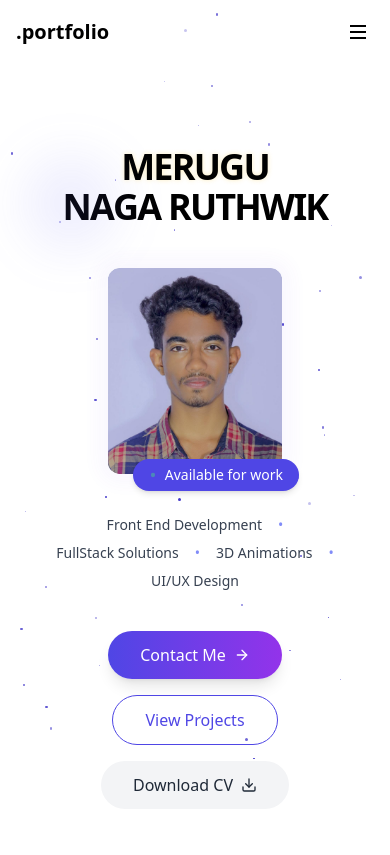
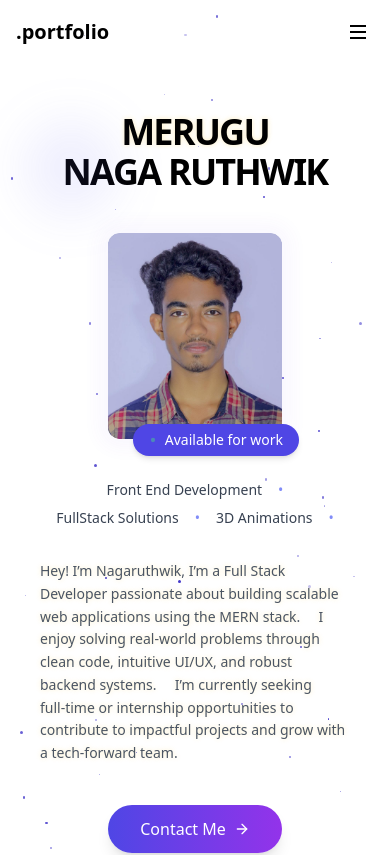
Before and after one commit to ruthwik162/nagaruthwik-portfolio, a React (Vite) app: page /portfolio/ in a window 390 px wide. Shown: the top 855 px of the page. Built offline with nearby package versions, Linux system fonts and the light colour scheme.

Commit message:
Minor updates

```diff
--- a/index.html
+++ b/index.html
@@ -1,11 +1,32 @@
-<!doctype html>
+<!DOCTYPE html>
 <html lang="en">
 
 <head>
   <meta charset="UTF-8" />
-  <link rel="icon" type="image/svg+xml" href="/logo.png" />
+  <link rel="icon" type="image/png" href="/logo.png" />
   <meta name="viewport" content="width=device-width, initial-scale=1.0" />
-  <title>NagaRuthwik</title>
+
+  <title>Nagaruthwik | Full Stack Developer Portfolio</title>
+
+  <!-- SEO Meta Tags -->
+  <meta name="description" content="Explore the portfolio of Nagaruthwik Merugu, a Full Stack Developer specializing in MERN stack, building optimized and scalable web applications." />
+  <meta name="keywords" content="Nagaruthwik, Full Stack Developer, MERN, React, Node.js, MongoDB, Portfolio" />
+  <meta name="author" content="Nagaruthwik Merugu" />
+
+  <!-- Open Graph (Facebook, LinkedIn) -->
+  <meta property="og:title" content="Nagaruthwik | Full Stack Developer Portfolio" />
+  <meta property="og:description" content="Check out the projects, skills, and experience of Full Stack Developer Nagaruthwik Merugu." />
+  <meta property="og:image" content="https://nagaruthwik-portfolio.vercel.app/preview.png" />
+  <meta property="og:url" content="https://nagaruthwik-portfolio.vercel.app/" />
+  <meta property="og:type" content="website" />
+
+  <!-- Twitter Card -->
+  <meta name="twitter:card" content="summary_large_image" />
+  <meta name="twitter:title" content="Nagaruthwik | Full Stack Developer Portfolio" />
+  <meta name="twitter:description" content="Portfolio site showcasing full stack MERN projects, skills, and experience." />
+  <meta name="twitter:image" content="https://nagaruthwik-portfolio.vercel.app/preview.png" />
+
+  <!-- Clean URL Handling (Vite SPA fallback) -->
   <script type="text/javascript">
     (function (l) {
       if (l.search[1] === "/") {
--- a/package.json
+++ b/package.json
@@ -18,6 +18,7 @@
     "gsap": "^3.13.0",
     "react": "^19.1.0",
     "react-dom": "^19.1.0",
+    "react-hot-toast": "^2.5.2",
     "react-icons": "^5.5.0",
     "react-intersection-observer": "^9.16.0",
     "react-router-dom": "^7.6.2"
--- a/src/App.jsx
+++ b/src/App.jsx
@@ -10,12 +10,14 @@ import Profile from "./Components/Profile";
 import Projects from "./Components/Projects";
 import Form from "./Components/Form";
 import Education from "./Components/Education";
+import { Toaster } from "react-hot-toast";
 
 function App() {
   return (
     <ThemeProvider>
       <CursorTracker />
       <Navbar />
+      <Toaster/>
 
       {/* Main sections with IDs for scrolling */}
       <section id="home"><Home /></section>
--- a/src/Components/Form.jsx
+++ b/src/Components/Form.jsx
@@ -4,6 +4,7 @@ import { useInView } from 'react-intersection-observer';
 import StarBackground from '../ThemeContext/StarBackground';
 import { FiSend, FiCheckCircle, FiInfo, FiMapPin, FiPhone, FiMail, FiGithub, FiLinkedin, FiTwitter } from 'react-icons/fi';
 import { FaPaperPlane } from 'react-icons/fa';
+import toast from 'react-hot-toast';
 
 // Animation variants
 const fadeUp = {
@@ -104,9 +105,10 @@ const Form = () => {
         setSubmitSuccess(true);
         setFormData({ name: '', email: '', message: '' });
         setTimeout(() => setSubmitSuccess(false), 3000);
+        toast.success("Thank you! Your message has been sent successfully.")
       } catch (error) {
         console.error('Error submitting form:', error);
-        alert('Something went wrong. Please try again later.');
+        toast.error('Something went wrong. Please try again later.')
       } finally {
         setIsSubmitting(false);
       }
--- a/src/Components/Home.jsx
+++ b/src/Components/Home.jsx
@@ -209,7 +209,7 @@ const Home = () => {
                 ref={starsRef}
                 className="absolute inset-0 pointer-events-none z-0 overflow-hidden"
             />
-            <StarBackground/>
+            <StarBackground />
             {/* Custom cursor follower for name hover */}
 
 
@@ -222,7 +222,7 @@ const Home = () => {
                         <motion.h1
                             initial="hidden"
                             animate={inView ? "visible" : "hidden"}
-                            className="text-4xl sm:text-6xl md:text-7xl font-bold transform md:-translate-x-20 uppercase tracking-tighter flex flex-wrap relative"
+                            className="text-4xl sm:text-6xl md:text-9xl font-bold transform md:-translate-x-0 uppercase tracking-tighter flex flex-wrap relative"
                             style={{
                                 textShadow: theme === 'dark'
                                     ? '0 0 10px rgba(124, 58, 237, 0.5)'
@@ -249,7 +249,7 @@ const Home = () => {
                         <motion.h2
                             initial="hidden"
                             animate={inView ? "visible" : "hidden"}
-                            className="text-4xl sm:text-6xl md:text-7xl font-bold uppercase tracking-tighter flex flex-wrap"
+                            className="text-4xl sm:text-6xl md:text-9xl font-bold uppercase tracking-tighter flex flex-wrap"
                         >
                             {"Naga Ruthwik".split("").map((char, index) => (
                                 <motion.span
@@ -335,7 +335,7 @@ const Home = () => {
                         animate={inView ? "visible" : "hidden"}
                         className="max-w-4xl font-poppins text-sm sm:text-lg text-gray-700 dark:text-gray-300 flex flex-wrap gap-x-4 gap-y-2 justify-center md:justify-start"
                     >
-                        {"Front End Development | FullStack Solutions | 3D Animations | UI/UX Design"
+                        {"Front End Development | FullStack Solutions | 3D Animations"
                             .split("|")
                             .map((word, index) => (
                                 <React.Fragment key={index}>
@@ -359,6 +359,39 @@ const Home = () => {
                                 </React.Fragment>
                             ))}
                     </motion.p>
+
+                    <motion.p
+                        initial="hidden"
+                        animate={inView ? "visible" : "hidden"}
+                        className="mt-8 text-sm sm:text-md md:text-lg font-light max-w-3xl leading-relaxed text-gray-600 dark:text-gray-300"
+                        style={{
+                            textShadow: theme === 'dark'
+                                ? '0 0 10px rgba(124, 58, 237, 0.5)'
+                                : '0 0 5px rgba(250, 200, 50, 0.3)'
+                        }}
+                    >
+                        {`
+Hey! I’m Nagaruthwik, I’m a Full Stack Developer passionate about building scalable web applications using the MERN stack.
+    I enjoy solving real-world problems through clean code, intuitive UI/UX, and robust backend systems.
+    I’m currently seeking full-time or internship opportunities to contribute to impactful projects and grow with a tech-forward team.
+  `.split(" ").map((word, index) => (
+                            <motion.span
+                                key={index}
+                                custom={index}
+                                variants={fadeRotateLeftVariants}
+                                className="inline-block hover:text-indigo-400 transition-colors duration-300"
+                                whileHover={{
+                                    y: -5,
+                                    scale: 1.1,
+                                    color: '#818cf8'
+                                }}
+                            >
+                                {word}&nbsp;
+                            </motion.span>
+                        ))}
+                    </motion.p>
+
+
 
                     <motion.div
                         initial={{ opacity: 0, y: 20 }}
--- a/src/Components/Projects.jsx
+++ b/src/Components/Projects.jsx
@@ -48,8 +48,8 @@ const Projects = () => {
             title: "Teacher-Student Appointment",
             description:
                 "A full-stack web application designed to streamline academic scheduling between students and teachers. This project enables seamless booking of appointments, allowing students to view faculty availability by department, book time slots, and receive confirmation—all through an intuitive, responsive interface.\n\nTeachers have their own dashboard to manage, approve, or decline requests and monitor upcoming sessions.\n\nKey Features:\n• Real-time student–teacher appointment booking\n• Department-wise faculty browsing\n• Teacher and student dashboards with appointment history\n• Admin access to update/delete teacher/student and view all appointments\n• Login system with role-based access\n• Smooth UI/UX with animated transitions\n• Fully responsive across devices\n• Deployed on Render with dynamic routing",
-            technologies: ["Next.js", "Sanity.io", "GSAP", "Framer Motion", "SEO"],
-            github: "https://github.com/yourusername/teacher-student-appointment",
+            technologies: [ "MERN-Stack", "GSAP","Firebase", "Framer Motion", "SEO","Tailwind CSS"],
+            github: "https://github.com/ruthwik162/teacher-student-appointment",
             liveDemo: "https://teacher-student-appointment-a7hf.onrender.com/",
             image: assets.mainbanner
         },
@@ -57,8 +57,8 @@ const Projects = () => {
             title: "Hostel Management Web Application",
             description:
                 "Developed a full-stack web application to streamline university hostel operations, with separate dashboards for students and administrators.\n\n🔹 User Features:\n• JWT-based signup & login for secure access\n• Room browsing and plan selection (boys/girls)\n• Razorpay integration for seamless payments\n• Automated room allocation after payment using Razorpay transaction ID\n\n🔹 Admin Features:\n• Admin dashboard for managing room assignments, viewing occupancy, and tracking user activity\n• Complaint system for students to report issues\n• Predictive food planning using regression models to forecast needs\n\n🔧 Stack: Spring Boot REST APIs, React + Tailwind CSS frontend, and Spring Security for role-based access.",
-            technologies: ["React", "Spring Boot", "Tailwind CSS", "Razorpay", "Spring Security"],
-            github: "https://github.com/yourusername/hostel-management",
+            technologies: ["React", "Spring Boot", "Tailwind CSS", "Razorpay", "Spring Security","Tailwind CSS"],
+            github: "https://github.com/ruthwik162/malla-reddy-university",
             liveDemo: "https://ruthwik162.github.io/malla-reddy-university/",
             image: assets.hostel
         }
@@ -214,7 +214,7 @@ const Projects = () => {
                             >
                                 <div
                                     ref={el => markersRef.current[index] = el}
-                                    className="absolute -left-[15%]  md:-left-[3.7%] top-1/2 h-5 w-5 rounded-full bg-gradient-to-br from-indigo-500 to-purple-500 border-4 border-white dark:border-[#0a0518] z-10 transform -translate-y-1/2"
+                                    className="absolute -left-[15%]  md:-left-[4.01%] top-1/2 h-5 w-5 rounded-full bg-gradient-to-br from-indigo-500 to-purple-500 border-4 border-white dark:border-[#0a0518] z-10 transform -translate-y-1/2"
                                 />
 
                                 {/* Project Image */}
```
Also changed, not shown: 1 other file (tests, documents, lock files or other folders). Lines whose indentation alone changed are shown as unchanged.
